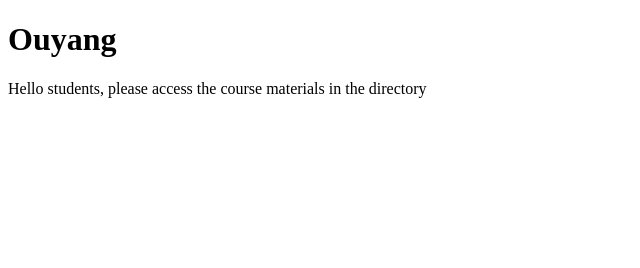
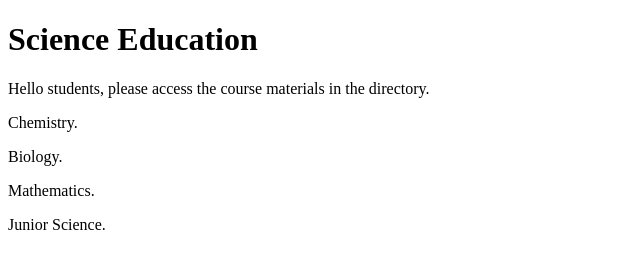
Before and after one commit to scienceed/scienceed.github.io, a plain HTML site: page index.html in a window 1280 px wide. Shown: the whole page, without its empty margins (0-640 px from the left). Drawn offline with Linux system fonts and the light colour scheme.

Commit message:
Update index.html

```diff
--- a/index.html
+++ b/index.html
@@ -5,8 +5,11 @@
 </head>
 <body>
 
-<h1>Ouyang</h1>
-<p>Hello students, please access the course materials in the directory</p>
-
+<h1>Science Education</h1>
+<p>Hello students, please access the course materials in the directory.</p>
+<p>Chemistry.</p>
+<p>Biology.</p>
+<p>Mathematics.</p>
+<p>Junior Science.</p>
 </body>
 </html>
```
